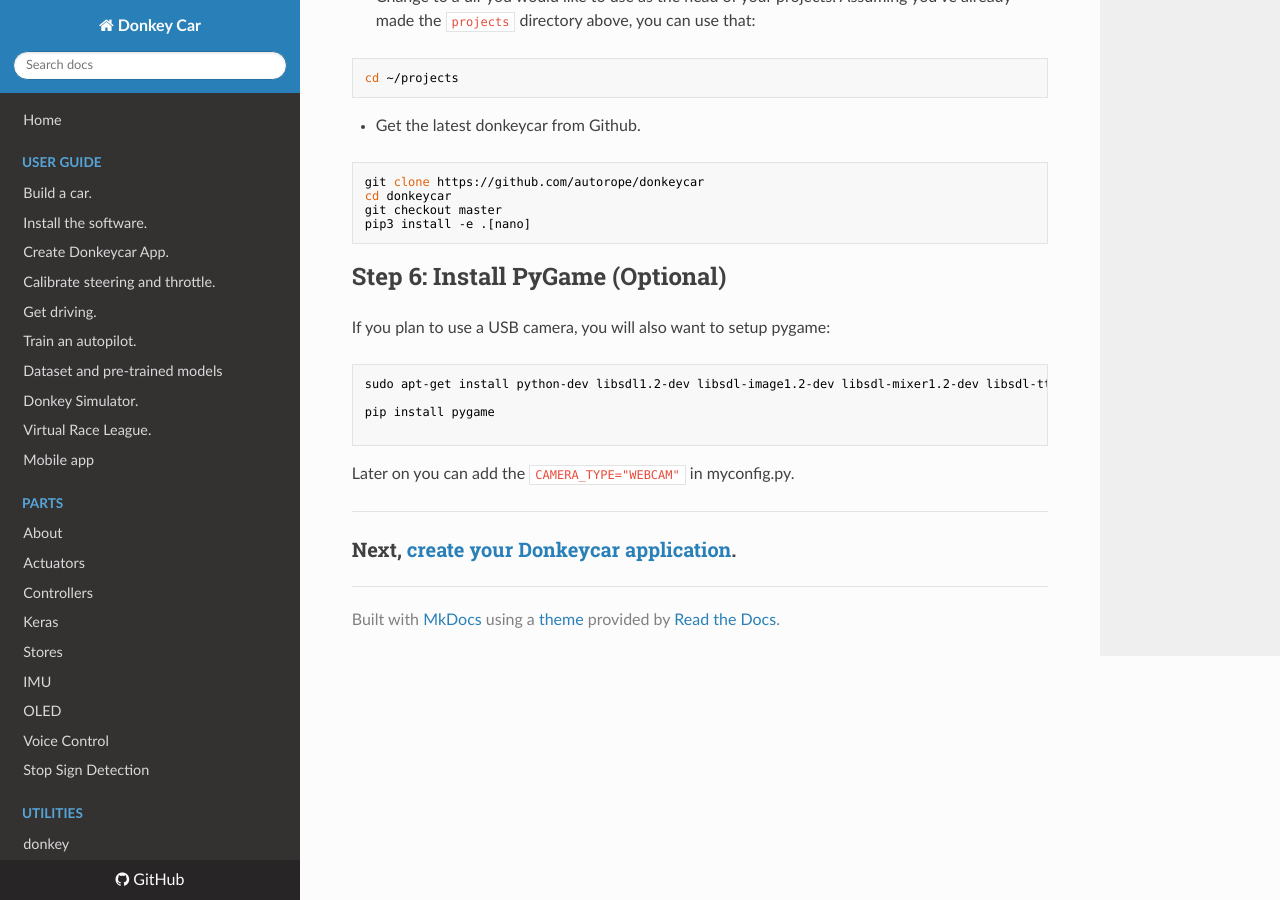
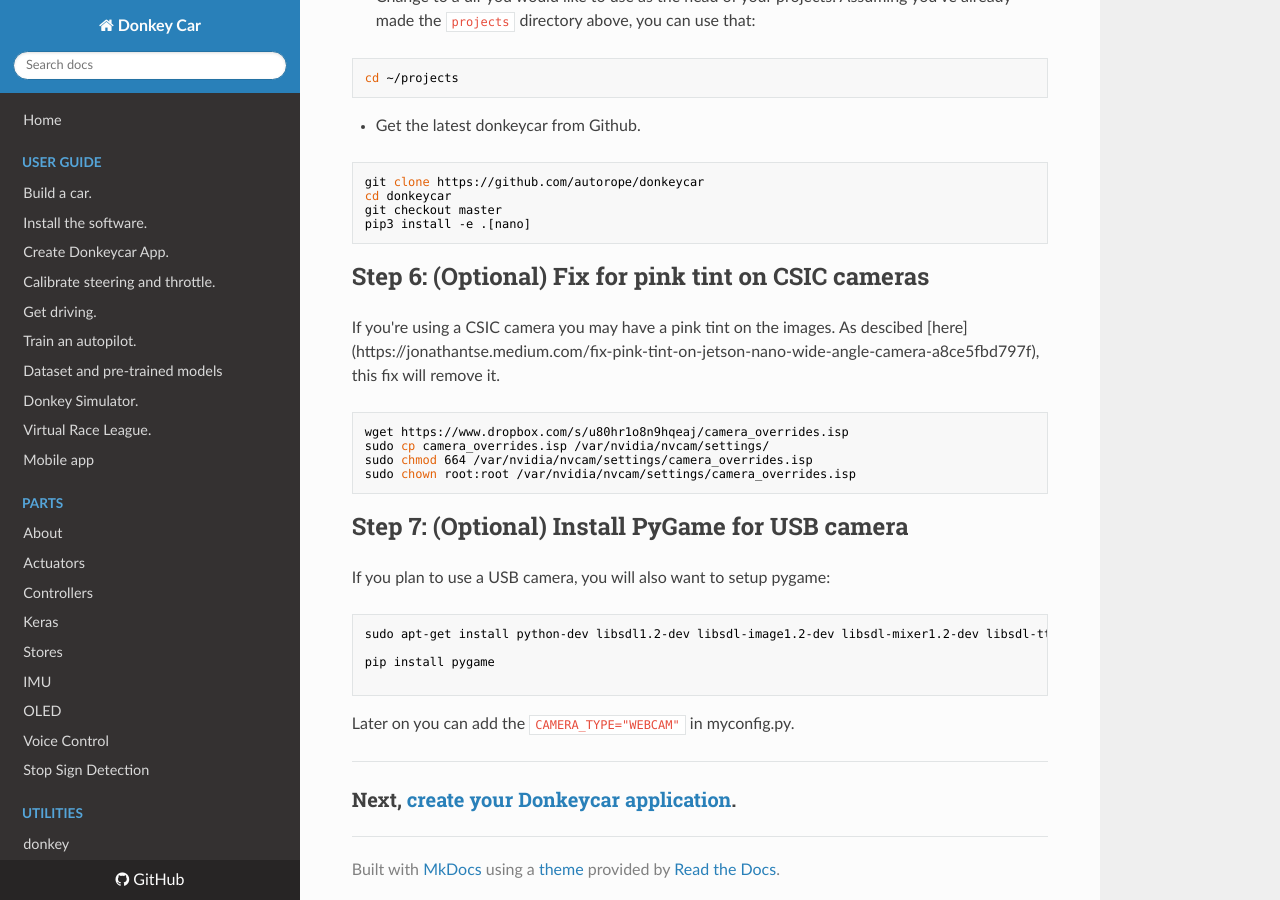
Before and after one commit to autorope/donkeydocs, an MkDocs documentation site: the page built from docs/guide/robot_sbc/setup_jetson_nano.md, in a window 1280 px wide and 900 px high, scrolled down 1833 px. Built offline with MkDocs 1.6.1, drawn with Linux system fonts in a browser that asks for light colours; nearby versions of some CDN libraries; old or Windows-style settings are respelled for this version of MkDocs.

Commit message:
Added tint fix for CSIC cameras

````diff
--- a/docs/guide/robot_sbc/setup_jetson_nano.md
+++ b/docs/guide/robot_sbc/setup_jetson_nano.md
@@ -34,6 +34,7 @@ sudo apt-get install -y libxslt1-dev libxml2-dev libffi-dev libcurl4-openssl-dev
 sudo apt-get install -y git nano
 sudo apt-get install -y openmpi-doc openmpi-bin libopenmpi-dev libopenblas-dev
 ```
+
 ##  Step 4: Setup Virtual Environment
 
 ```bash
@@ -95,7 +96,18 @@ git checkout master
 pip3 install -e .[nano]
 ```
 
-##  Step 6: Install PyGame (Optional)
+## Step 6: (Optional) Fix for pink tint on CSIC cameras
+
+If you're using a CSIC camera you may have a pink tint on the images. As descibed [here] (https://jonathantse.medium.com/fix-pink-tint-on-jetson-nano-wide-angle-camera-a8ce5fbd797f), this fix will remove it.
+
+```
+wget https://www.dropbox.com/s/u80hr1o8n9hqeaj/camera_overrides.isp
+sudo cp camera_overrides.isp /var/nvidia/nvcam/settings/
+sudo chmod 664 /var/nvidia/nvcam/settings/camera_overrides.isp
+sudo chown root:root /var/nvidia/nvcam/settings/camera_overrides.isp
+```
+
+##  Step 7: (Optional) Install PyGame for USB camera
 
 If you plan to use a USB camera, you will also want to setup pygame:
 
````
